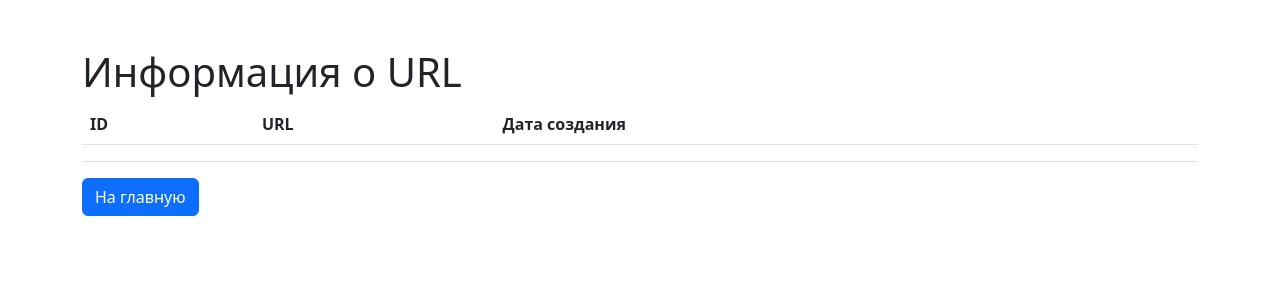
After one commit to Robinwurst/python-project-83, a Flask app: template page_analyzer/templates/url.html in a window 1280 px wide. The commit adds this page. Shown: the top 300 px of the page. Run offline with Flask 3, Linux system fonts and the light colour scheme; the template is opened without the code that fills it, so the values that code supplies are empty; some libraries are stand-ins or nearby versions.

Commit message:
third step

```diff
--- a/page_analyzer/app.py
+++ b/page_analyzer/app.py
@@ -16,5 +16,44 @@ def get_db_connection():
 def index():
     return render_template('index.html')
 
+
+@app.route('/add_url', methods=['POST'])
+def add_url():
+    url = request.form['url']
+    if not url or len(url) > 255:
+        flash('Некорректный URL', 'error')
+        return redirect(url_for('index'))
+
+    conn = get_db_connection()
+    cur = conn.cursor()
+    try:
+        cur.execute("INSERT INTO urls (name) VALUES (%s) ON CONFLICT (name) DO NOTHING RETURNING id", (url,))
+        url_id = cur.fetchone()
+        conn.commit()
+        if url_id:
+            flash('URL успешно добавлен', 'success')
+        else:
+            flash('URL уже существует', 'info')
+    except Exception as e:
+        flash('Ошибка при добавлении URL', 'error')
+    finally:
+        cur.close()
+        conn.close()
+
+    return redirect(url_for('index'))
+
+
+@app.route('/urls')
+def show_urls():
+    conn = get_db_connection()
+    cur = conn.cursor()
+    cur.execute("SELECT * FROM urls ORDER BY created_at DESC")
+    urls = cur.fetchall()
+    cur.close()
+    conn.close()
+    return render_template('urls.html', urls=urls)
+
+
+
 if __name__ == '__main__':
     app.run(debug=True)
--- /dev/null
+++ b/page_analyzer/templates/url.html
@@ -0,0 +1,31 @@
+<!DOCTYPE html>
+<html lang="ru">
+<head>
+    <meta charset="UTF-8">
+    <meta name="viewport" content="width=device-width, initial-scale=1.0">
+    <title>Информация о URL</title>
+    <link href="https://cdn.jsdelivr.net/npm/bootstrap@5.3.0/dist/css/bootstrap.min.css" rel="stylesheet">
+</head>
+<body>
+    <div class="container mt-5">
+        <h1>Информация о URL</h1>
+        <table class="table" data-test="url">
+            <thead>
+                <tr>
+                    <th>ID</th>
+                    <th>URL</th>
+                    <th>Дата создания</th>
+                </tr>
+            </thead>
+            <tbody>
+                <tr>
+                    <td>{{ url[0] }}</td>
+                    <td>{{ url[1] }}</td>
+                    <td>{{ url[2] }}</td>
+                </tr>
+            </tbody>
+        </table>
+        <a href="{{ url_for('index') }}" class="btn btn-primary">На главную</a>
+    </div>
+</body>
+</html>
```
Also changed, not shown: page_analyzer/templates/index.html (+21 -12 lines), page_analyzer/templates/urls.html (added, +32 -0 lines).
